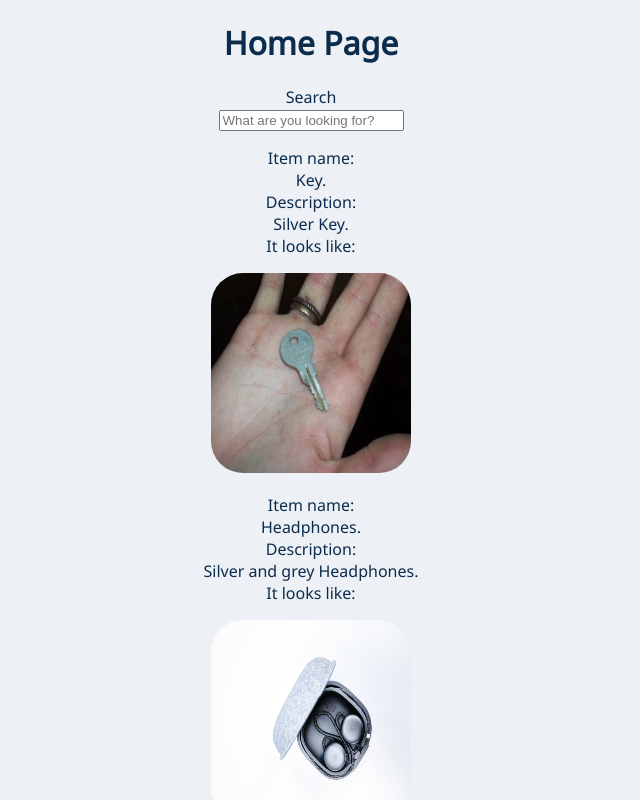
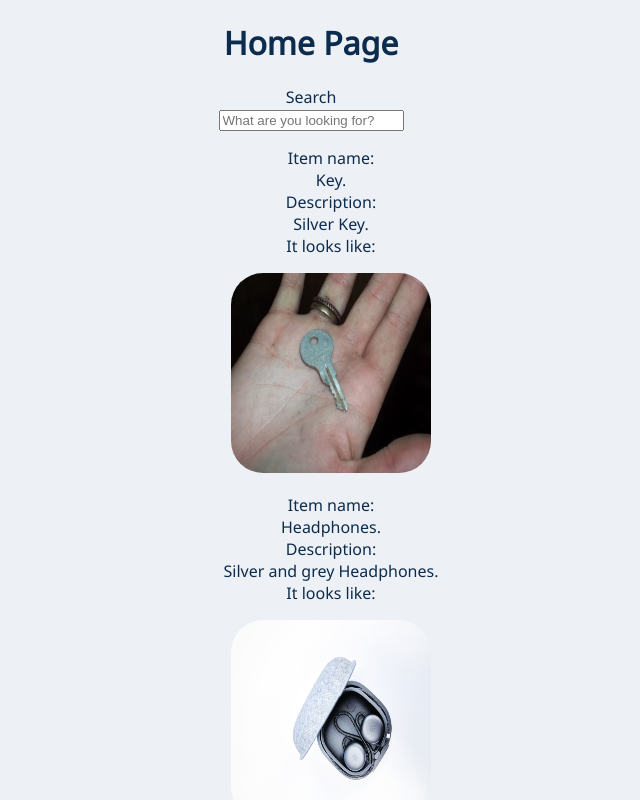
Before and after one commit to JannikUekoetter/capstone-project, a Next.js app: page / in a window 1280 px wide. Shown: the top 800 px of the page, without its empty margins (329-969 px from the left). Built offline with nearby package versions, Linux system fonts and the light colour scheme.

Commit message:
add minor changes

```diff
--- a/pages/index.js
+++ b/pages/index.js
@@ -2,7 +2,7 @@ import Head from "next/head";
 import styled from "styled-components";
 import LostItem from "../components/LostItem";
 import FoundItem from "../components/LostItem";
-import { lostItems, foundItems } from "../components/Db";
+import { lostItems, foundItems } from "../services/Db";
 import { useState } from "react";
 import { useStore } from "../store/useStore";
 
@@ -11,7 +11,6 @@ export default function Home() {
   const [searchTerm2, setSearchTerm2] = useState("");
 
   const lostItems = useStore((state) => state.lostItems);
-  console.log("updated lost items", lostItems);
 
   return (
     <>
@@ -36,7 +35,7 @@ export default function Home() {
             />
           </label>
         </div>
-        <div>
+        <ul>
           {lostItems
             .filter((lostItem) =>
               lostItem.name.toLowerCase().includes(searchTerm1)
@@ -50,7 +49,7 @@ export default function Home() {
                 id={lostItem.id}
               />
             ))}
-        </div>
+        </ul>
         <h2>Second Array of Dummy Data begins here:</h2>
         <div>
           <label htmlFor="inputSearchBar2">
--- a/components/Db.js
+++ b/services/Db.js
@@ -1,5 +1,3 @@
-import { nanoid } from "nanoid";
-
 const lostItems = [
   {
     name: "Key",
--- a/store/useStore.js
+++ b/store/useStore.js
@@ -1,5 +1,5 @@
 import create from "zustand";
-import { lostItems as initialLostItems } from "../components/Db";
+import { lostItems as initialLostItems } from "../services/Db";
 
 export const useStore = create((set) => ({
   lostItems: initialLostItems,
```
